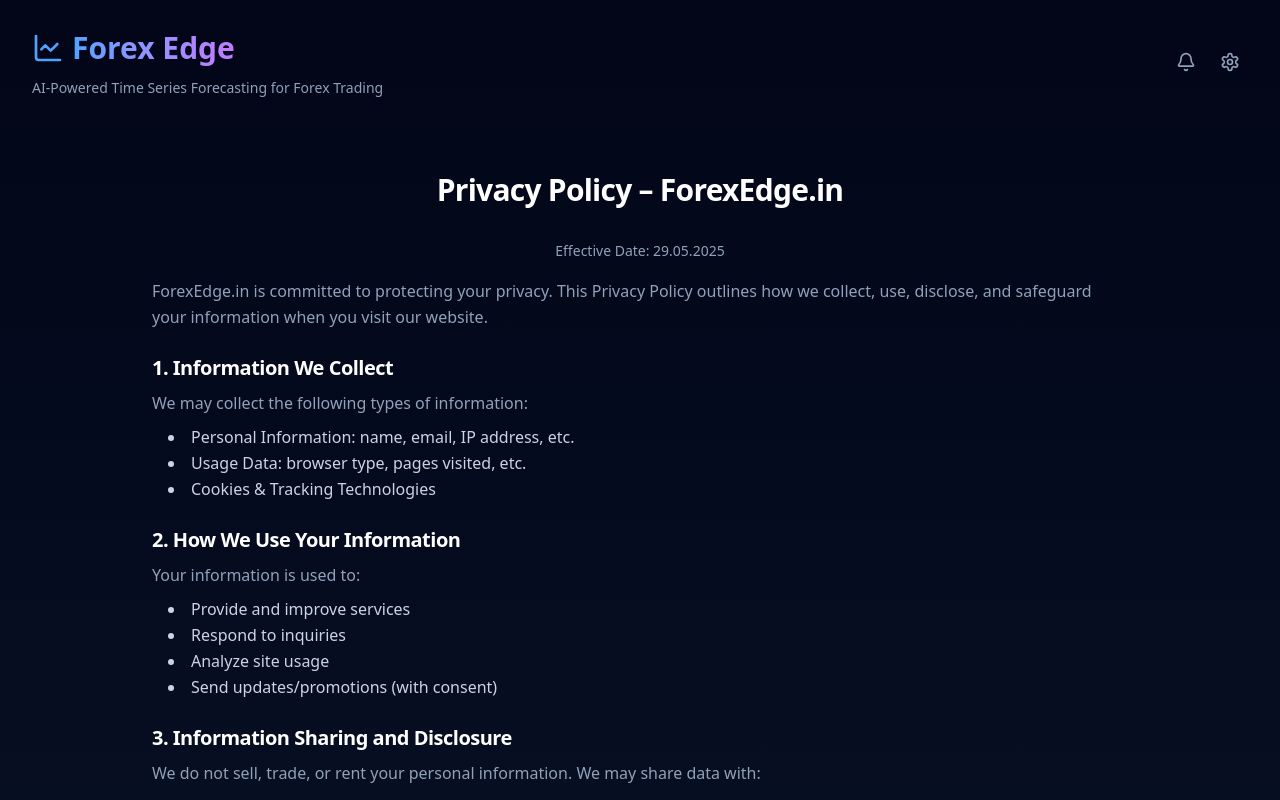
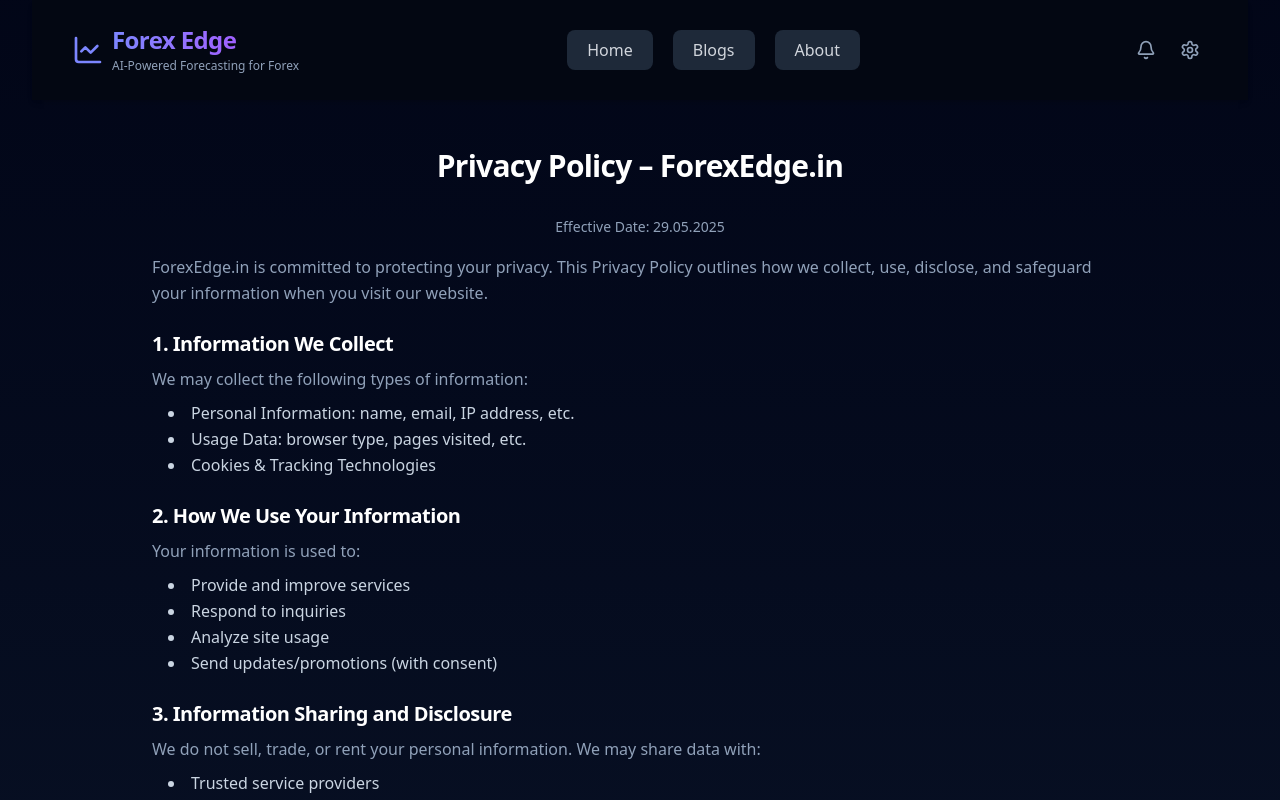
Before and after one commit to Ankur-Rai001/ForexFrontend, a React (Vite) app: page /terms-and-policy in a window 1280 px wide. Built offline with nearby package versions, Linux system fonts and the light colour scheme.

Commit message:
Menu bar added

```diff
--- a/src/App.jsx
+++ b/src/App.jsx
@@ -29,7 +29,7 @@
 
         {/* Restrict width only for page content */}
         <div className="w-full flex-grow">
-          <div className="max-w-7xl mx-auto px-4 sm:px-6 lg:px-8">
+          <div className="max-w-7xl mx-auto px-4 sm:px-8 lg:px-8">
             <Routes>
               <Route path="/" element={<Dashboard />} />
               <Route path="/articles" element={<ArticleList />} />
--- a/src/components/Header.jsx
+++ b/src/components/Header.jsx
@@ -1,43 +1,68 @@
-import React from 'react';
-import { motion } from 'framer-motion';
-import { LineChart, Settings, Bell } from 'lucide-react';
-import { useNavigate } from 'react-router-dom';
+import React from "react";
+import { motion } from "framer-motion";
+import { LineChart, Bell, Settings } from "lucide-react";
+import { useNavigate } from "react-router-dom";
 
 const Header = () => {
   const navigate = useNavigate();
 
-  const handleTitleClick = () => {
-    navigate('/');
-  };
+  const navItems = [
+    { name: "Home", path: "/" },
+    { name: "Blogs", path: "/articles" },
+    { name: "About", path: "/terms-and-policy" },
+  ];
+
+  const handleNavClick = (path) => navigate(path);
 
   return (
-    <header className="py-6">
-      <div className="flex flex-col md:flex-row justify-between items-start md:items-center gap-4">
+    <header className="bg-gray-950 text-white shadow-md py-6 px-4 md:px-10">
+      <div className="max-w-7xl mx-auto flex flex-col md:flex-row justify-between items-center gap-4">
+        {/* Logo & Tagline */}
         <motion.div
-          initial={{ opacity: 0, y: -20 }}
-          animate={{ opacity: 1, y: 0 }}
-          transition={{ duration: 0.5 }}
-          onClick={handleTitleClick}
-          className="cursor-pointer"
+          onClick={() => handleNavClick("/")}
+          className="flex items-center gap-2 cursor-pointer"
+          initial={{ opacity: 0, x: -20 }}
+          animate={{ opacity: 1, x: 0 }}
+          transition={{ duration: 0.4 }}
         >
-          <div className="flex items-center gap-2">
-            <LineChart className="h-8 w-8 text-blue-400" />
-            <p className="text-2xl md:text-3xl font-bold">
-              <span className="bg-gradient-to-r from-blue-400 to-purple-400 text-transparent bg-clip-text">
-                Forex Edge
-              </span>
+          <LineChart className="h-8 w-8 text-indigo-400" />
+          <div>
+            <h1 className="text-2xl font-bold bg-gradient-to-r from-indigo-400 to-purple-500 bg-clip-text text-transparent">
+              Forex Edge
+            </h1>
+            <p className="text-xs text-slate-400">
+              AI-Powered Forecasting for Forex
             </p>
           </div>
-          <p className="text-sm text-slate-400 mt-1">
-            AI-Powered Time Series Forecasting for Forex Trading
-          </p>
         </motion.div>
 
+        {/* Creative Menu Items */}
         <motion.nav
+          className="flex flex-wrap gap-3 md:gap-5"
           initial={{ opacity: 0 }}
           animate={{ opacity: 1 }}
-          transition={{ delay: 0.2, duration: 0.5 }}
+          transition={{ delay: 0.2, duration: 0.4 }}
+        >
+          {navItems.map((item, idx) => (
+            <motion.button
+              key={item.name}
+              onClick={() => handleNavClick(item.path)}
+              whileHover={{ scale: 1.05 }}
+              whileTap={{ scale: 0.95 }}
+              className="px-5 py-2 cursor-pointer rounded-lg font-medium transition duration-300
+                  text-gray-300 hover:text-white bg-gray-800"
+            >
+              {item.name}
+            </motion.button>
+          ))}
+        </motion.nav>
+
+        {/* Notification & Settings */}
+        <motion.div
           className="flex items-center space-x-2"
+          initial={{ opacity: 0, x: 20 }}
+          animate={{ opacity: 1, x: 0 }}
+          transition={{ delay: 0.3, duration: 0.4 }}
         >
           <button className="p-2 rounded-full text-slate-400 hover:text-white hover:bg-slate-800 transition-colors">
             <Bell className="h-5 w-5" />
@@ -45,7 +70,7 @@
           <button className="p-2 rounded-full text-slate-400 hover:text-white hover:bg-slate-800 transition-colors">
             <Settings className="h-5 w-5" />
           </button>
-        </motion.nav>
+        </motion.div>
       </div>
     </header>
   );
```
